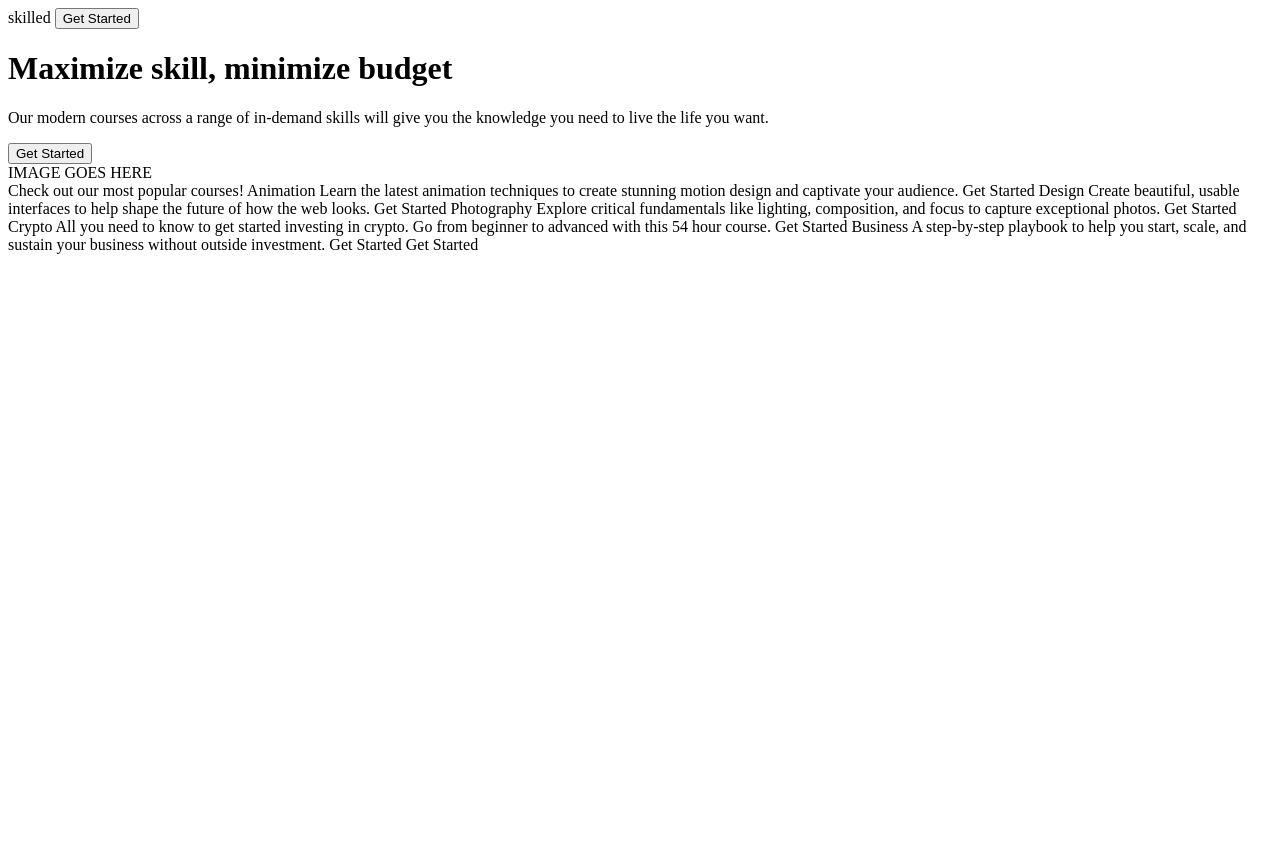
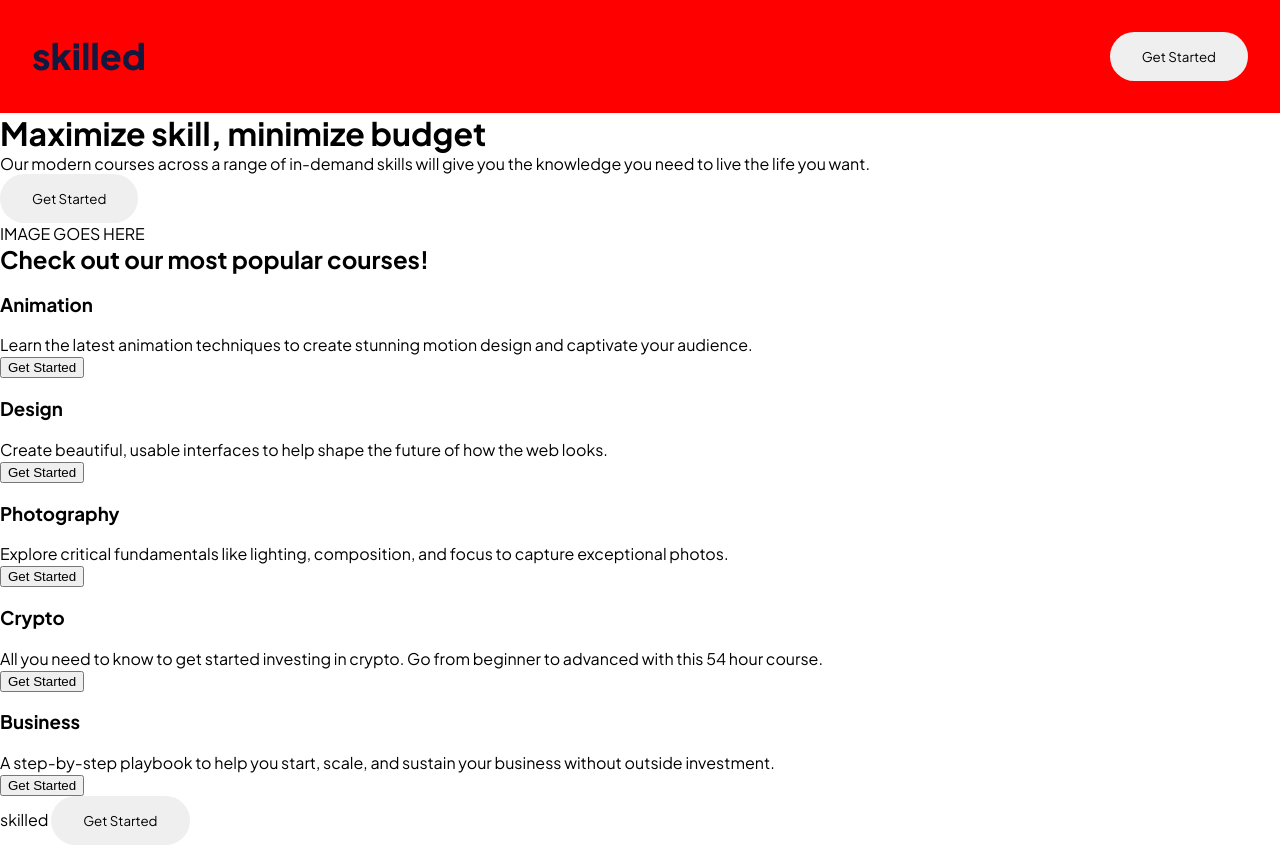
Before and after one commit to JreyIV/frontend-mentor, a plain HTML site: page noobie/skilled-elearning-landing-page/index.html in a window 1280 px wide. Before the commit the page ends 800 px from the top, so only its background shows below. Drawn offline with Linux system fonts and the light colour scheme.

Commit message:
finished html
html done. Started css

```diff
--- a/noobie/skilled-elearning-landing-page/index.html
+++ b/noobie/skilled-elearning-landing-page/index.html
@@ -11,45 +11,112 @@
       href="./assets/favicon-32x32.png"
     />
     <link rel="stylesheet" href="styles.css" />
+    <link rel="preconnect" href="https://fonts.googleapis.com" />
+    <link rel="preconnect" href="https://fonts.gstatic.com" crossorigin />
+    <link
+      href="https://fonts.googleapis.com/css2?family=Plus+Jakarta+Sans:ital,wght@0,200..800;1,200..800&display=swap"
+      rel="stylesheet"
+    />
 
     <title>Frontend Mentor | Skilled e-learning landing page</title>
   </head>
   <body>
     <!-- nav -->
     <header>
+      <div class="header-bar">
         <div>
-        <span>skilled</span>
-        <button>Get Started</button>
+          <img src="./assets/logo-dark.svg" alt="logo" />
+        </div>
+        <button class="btn-get-started">Get Started</button>
       </div>
     </header>
 
     <main>
       <!-- hero -->
+      <div class="hero">
         <!-- left side -->
-      <div>
+        <div class="hero-text">
           <h1>Maximize skill, minimize budget</h1>
           <p>
             Our modern courses across a range of in-demand skills will give you
             the knowledge you need to live the life you want.
           </p>
-        <button>Get Started</button>
+          <button class="btn-get-started">Get Started</button>
         </div>
         <!-- right side -->
-      <div>
+        <div class="hero-image">
           <span>IMAGE GOES HERE</span>
+        </div>
       </div>
 
       <!-- grid -->
-      <div class="grid-layout"></div>
+      <div class="grid-layout">
+        <!-- title -->
+        <div class="pannel box-1">
+          <h2>Check out our most popular courses!</h2>
+        </div>
+
+        <!-- animation -->
+        <div class="pannel">
+          <!-- image goes here -->
+          <h3>Animation</h3>
+          <p>
+            Learn the latest animation techniques to create stunning motion
+            design and captivate your audience.
+          </p>
+          <button>Get Started</button>
+        </div>
+
+        <!-- design -->
+        <div class="pannel">
+          <!-- image goes here -->
+          <h3>Design</h3>
+          <p>
+            Create beautiful, usable interfaces to help shape the future of how
+            the web looks.
+          </p>
+          <button>Get Started</button>
+        </div>
+
+        <!-- photography -->
+        <div class="pannel">
+          <!-- image goes here -->
+          <h3>Photography</h3>
+          <p>
+            Explore critical fundamentals like lighting, composition, and focus
+            to capture exceptional photos.
+          </p>
+          <button>Get Started</button>
+        </div>
+
+        <!-- crypto -->
+        <div class="pannel">
+          <!-- image goes here -->
+          <h3>Crypto</h3>
+          <p>
+            All you need to know to get started investing in crypto. Go from
+            beginner to advanced with this 54 hour course.
+          </p>
+          <button>Get Started</button>
+        </div>
+
+        <!-- business -->
+        <div class="pannel">
+          <!-- image goes here -->
+          <h3>Business</h3>
+          <p>
+            A step-by-step playbook to help you start, scale, and sustain your
+            business without outside investment.
+          </p>
+          <button>Get Started</button>
+        </div>
+      </div>
     </main>
-    Check out our most popular courses! Animation Learn the latest animation
-    techniques to create stunning motion design and captivate your audience. Get
-    Started Design Create beautiful, usable interfaces to help shape the future
-    of how the web looks. Get Started Photography Explore critical fundamentals
-    like lighting, composition, and focus to capture exceptional photos. Get
-    Started Crypto All you need to know to get started investing in crypto. Go
-    from beginner to advanced with this 54 hour course. Get Started Business A
-    step-by-step playbook to help you start, scale, and sustain your business
-    without outside investment. Get Started Get Started
+
+    <!-- footer -->
+    <footer>
+      <span>skilled</span>
+      <button class="btn-get-started">Get Started</button>
+    </footer>
   </body>
 </html>
--- a/noobie/skilled-elearning-landing-page/styles.css
+++ b/noobie/skilled-elearning-landing-page/styles.css
@@ -0,0 +1,60 @@
+:root {
+  --ff-primary: "Plus Jakarta Sans", sans-serif;
+
+  --clr-dark-blue: hsl(233, 54, 16);
+  --clr-light-blue: hsl(234, 25, 52);
+
+  --clr-dark-pink: hsl(341, 92, 62);
+  --clr-light-pink: hsl(341, 100, 83);
+
+  --clr-grey: hsl(232, 10, 56);
+  --clr-white: hsl(0, 0, 100);
+}
+
+*,
+*::before,
+*::after {
+  box-sizing: border-box;
+}
+
+img {
+  display: block;
+  max-width: 100%;
+  height: auto;
+}
+
+body {
+  font-family: var(--ff-primary);
+  margin: 0;
+  padding: 0;
+  max-width: 1600px;
+  margin: auto;
+}
+
+p,
+h1,
+h2,
+span {
+  margin: 0;
+  padding: 0;
+  overflow-wrap: break-word;
+}
+
+.header-bar {
+  background-color: red;
+  display: flex;
+  padding: 2rem;
+  align-items: center;
+  justify-content: space-between;
+}
+
+.btn-get-started {
+  padding: 16px 32px;
+  border-radius: 2rem;
+  border: none;
+  font-family: var(--ff-primary);
+}
+
+header > button {
+  background-color: var(--clr-dark-blue);
+}
```
Lines whose indentation alone changed are shown as unchanged.
